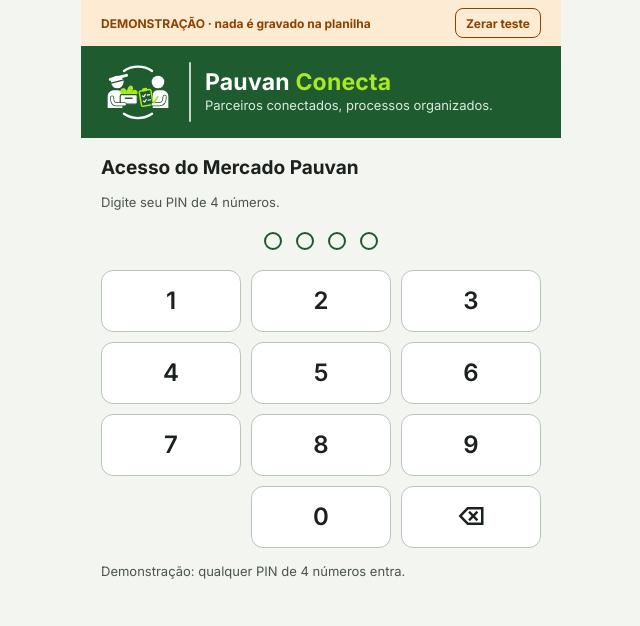
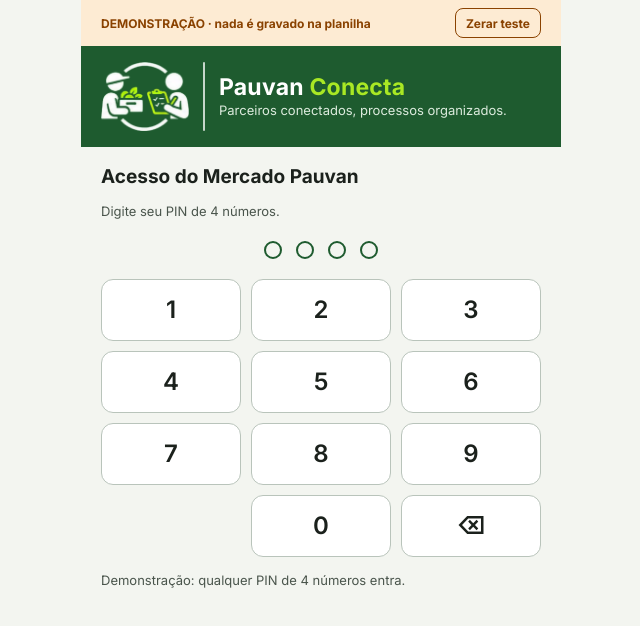
Before and after one commit to mercadopauvan/pauvan-conecta, a plain HTML site: page index.html in a window 1280 px wide. Shown: the whole page, without its empty margins (319-959 px from the left). Drawn offline with Linux system fonts and the light colour scheme.

Commit message:
Logo: usar a arte escolhida pelo Celio (opção 3) no cabeçalho
Co-Authored-By: Claude Fable 5.2 <noreply@anthropic.com>
Claude-Session: https://claude.ai/code/session_019URYKRWJpLkuiKqVLXbyqd

```diff
--- a/index.html
+++ b/index.html
@@ -181,18 +181,7 @@ function demo(req) {
 
 /* ---------- peças de tela ---------- */
 const hdr = (t, sub, volta) => '<div class="hdr">' + (volta ? '<button class="bk" data-a="' + volta[0] + '">‹ ' + volta[1] + '</button>' : '') + '<h1>' + esc(t) + '</h1>' + (sub ? '<p>' + esc(sub) + '</p>' : '') + '</div>';
-const LOGO = '<svg width="74" height="60" viewBox="0 0 100 81" role="img" aria-label="Pauvan Conecta">' +
-  '<path d="M31 12a34 34 0 0 1 38 0M31 70a34 34 0 0 0 38 0" stroke="#fff" stroke-width="3.2" fill="none" stroke-linecap="round"/>' +
-  '<circle cx="22" cy="27" r="8.5" fill="#fff"/><path d="M12.5 23.5l22-5.5" stroke="#fff" stroke-width="4" stroke-linecap="round"/><path d="M14 28.5l15.5-4" stroke="#1E5B2F" stroke-width="1.8" stroke-linecap="round"/>' +
-  '<path d="M9 62V47c0-6 4-9 9-9h5c4 0 6 3 6 7v17z" fill="#fff"/>' +
-  '<ellipse cx="31" cy="40.5" rx="4.2" ry="5.5" fill="#A9E824" transform="rotate(-28 31 40.5)"/><ellipse cx="39" cy="38" rx="3.6" ry="6.5" fill="#A9E824" transform="rotate(22 39 38)"/><ellipse cx="45" cy="42" rx="3.8" ry="4.6" fill="#A9E824" transform="rotate(48 45 42)"/>' +
-  '<rect x="26" y="44" width="23" height="13" rx="2" fill="#fff" stroke="#1E5B2F" stroke-width="1.6"/><path d="M33 49h9" stroke="#1E5B2F" stroke-width="2" stroke-linecap="round"/>' +
-  '<path d="M15 48c0 6 1 9 5 9h12" stroke="#1E5B2F" stroke-width="5.5" fill="none" stroke-linecap="round"/><path d="M15 48c0 6 1 9 5 9h12" stroke="#fff" stroke-width="3.4" fill="none" stroke-linecap="round"/>' +
-  '<circle cx="77" cy="27" r="8.5" fill="#fff"/><path d="M91 62V47c0-6-4-9-9-9h-6c-4 0-6 3-6 7v17z" fill="#fff"/>' +
-  '<g transform="rotate(-10 61 48)"><rect x="53" y="38" width="16" height="21" rx="2" fill="#1E5B2F" stroke="#A9E824" stroke-width="2"/><rect x="57.5" y="35" width="7" height="4.5" rx="1.5" fill="#A9E824"/>' +
-  '<path d="M56.5 45l1.6 1.6 2.6-3M56.5 52l1.6 1.6 2.6-3" stroke="#fff" stroke-width="1.5" fill="none" stroke-linecap="round" stroke-linejoin="round"/><path d="M63 45h3.5M63 52h3.5" stroke="#fff" stroke-width="1.5" stroke-linecap="round"/></g>' +
-  '<path d="M86 47c0 7-2 10-7 10h-9" stroke="#1E5B2F" stroke-width="5.5" fill="none" stroke-linecap="round"/><path d="M86 47c0 7-2 10-7 10h-9" stroke="#fff" stroke-width="3.4" fill="none" stroke-linecap="round"/>' +
-  '<path d="M71.5 55l5-8" stroke="#A9E824" stroke-width="2.4" stroke-linecap="round"/></svg>';
+const LOGO = '<img src="logo.png" width="88" height="69" alt="Pauvan Conecta" style="flex:none">';
 const marca = (sub, sair) => '<div class="marca">' + LOGO + '<div class="dv"></div><div class="tx"><b>Pauvan <i>Conecta</i></b><span>' + esc(sub) + '</span></div>' + (sair ? '<button class="sr" data-a="sair">Sair</button>' : '') + '</div>';
 const dataLonga = s => { const w = SEM[dt(s).getUTCDay()]; return w.charAt(0).toUpperCase() + w.slice(1, 3) + ', ' + s.slice(8, 10) + '/' + s.slice(5, 7) + '/' + s.slice(0, 4); };
 function linhaProd(p, sub) {
```
Also changed, not shown: logo.png (added).
